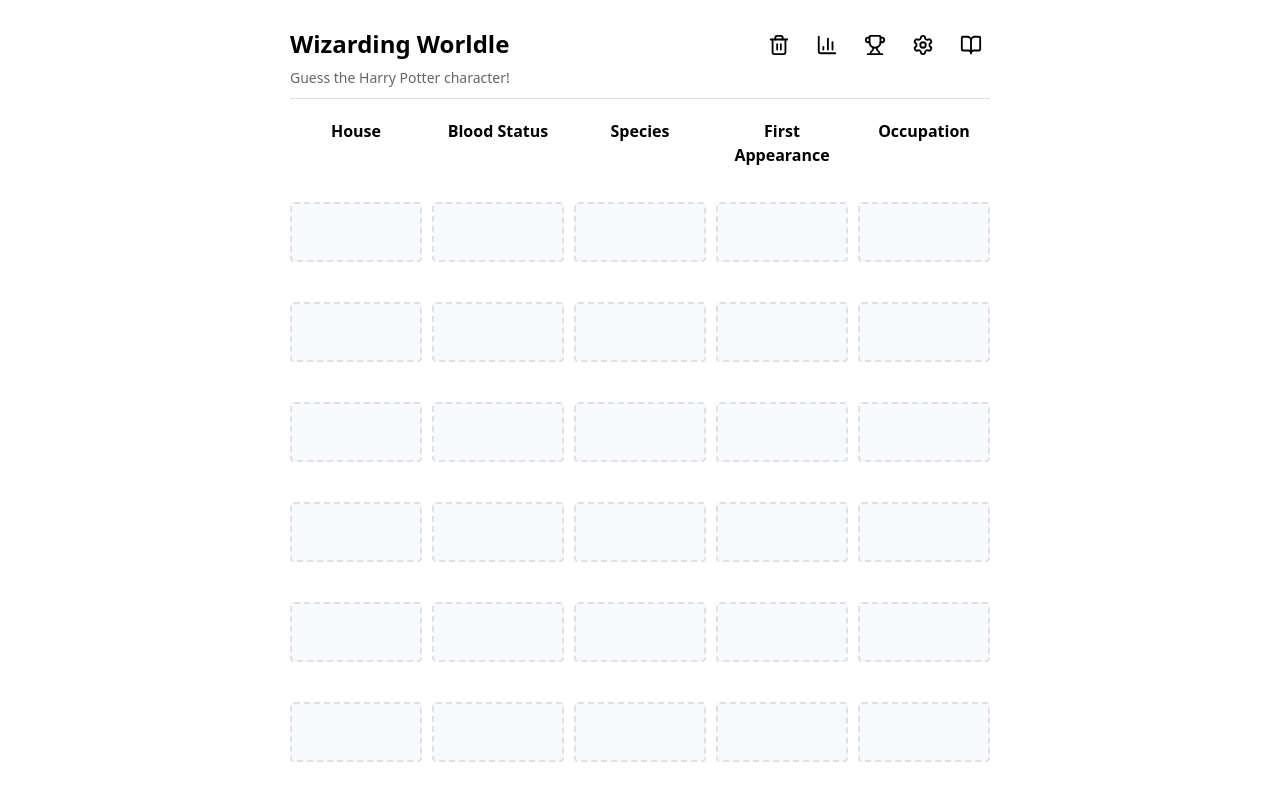
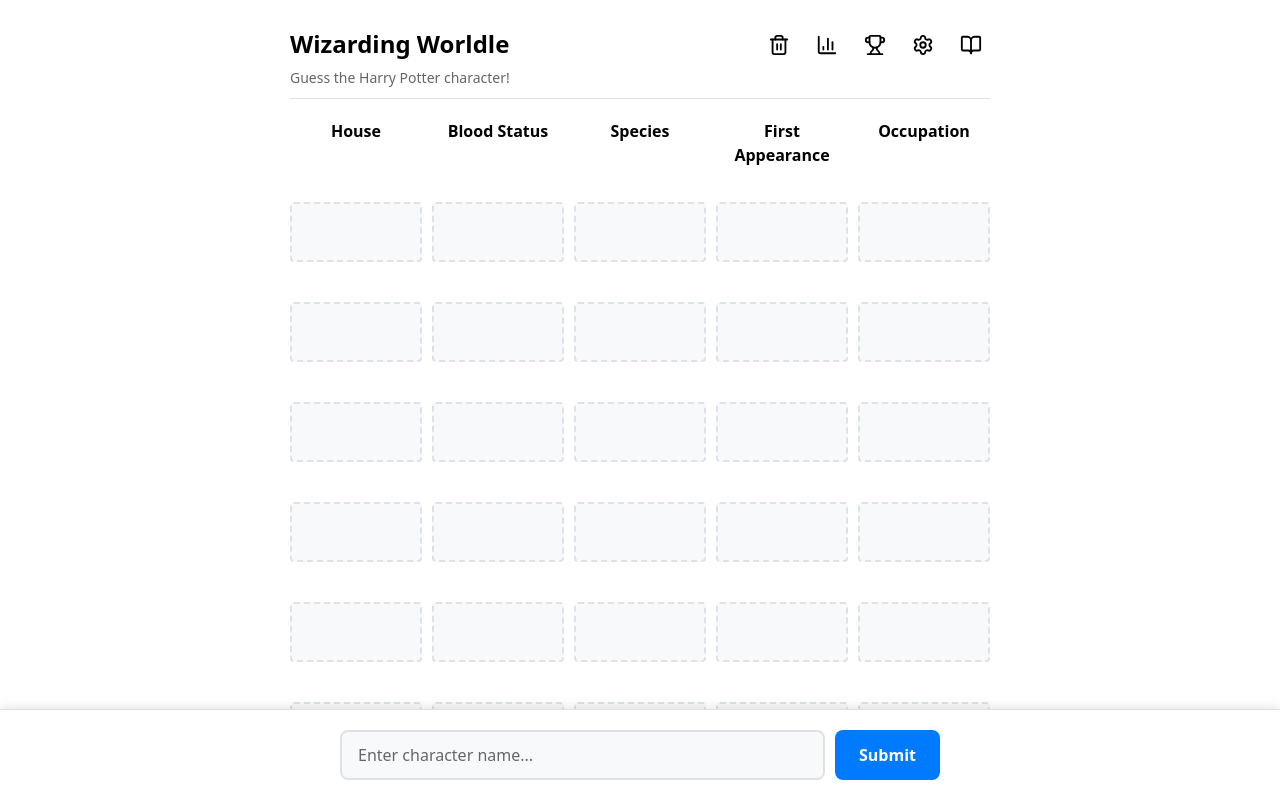
Before and after one commit to JasperRaine/wizarding-worldle, a React (Vite) app: page / in a window 1280 px wide. Shown: the top 800 px of the page. Built offline with nearby package versions, Linux system fonts and the light colour scheme.

Commit message:
fix: fix guess input and game over messages to bottom of screen

```diff
--- a/src/App.module.css
+++ b/src/App.module.css
@@ -58,6 +58,11 @@
   color: var(--text-primary);
   min-height: 100vh;
   transition: var(--transition);
+  padding-bottom: 120px; /* Add space for fixed search bar */
+}
+
+.container.gameOver {
+  padding-bottom: 120px; /* Add padding when game is over for game over messages */
 }
 
 
@@ -178,16 +183,32 @@
 .gameWon {
   color: green;
   font-weight: bold;
-  margin: 20px 0;
   text-align: center;
   animation: bounce 0.6s ease-in-out;
+  position: fixed;
+  bottom: 0;
+  left: 0;
+  right: 0;
+  background-color: var(--bg-primary);
+  padding: 20px;
+  border-top: 2px solid green;
+  box-shadow: 0 -4px 12px rgba(0, 0, 0, 0.15);
+  z-index: 101; /* Above the search bar */
 }
 
 .gameLost {
   color: red;
   font-weight: bold;
-  margin: 20px 0;
   text-align: center;
+  position: fixed;
+  bottom: 0;
+  left: 0;
+  right: 0;
+  background-color: var(--bg-primary);
+  padding: 20px;
+  border-top: 2px solid red;
+  box-shadow: 0 -4px 12px rgba(0, 0, 0, 0.15);
+  z-index: 101; /* Above the search bar */
 }
 
 /* Animations */
--- a/src/App.tsx
+++ b/src/App.tsx
@@ -521,7 +521,7 @@
 
   return (
     <>
-      <div className={styles.container}>
+      <div className={`${styles.container} ${gameOver ? styles.gameOver : ''}`}>
         {/* Navigation Bar */}
         <Navbar
           onClearStorage={clearLocalStorage}
--- a/src/components/GuessInput/GuessInput.module.css
+++ b/src/components/GuessInput/GuessInput.module.css
@@ -1,12 +1,21 @@
 .inputContainer {
-  position: relative;
-  margin-top: 20px;
+  position: fixed;
+  bottom: 0;
+  left: 0;
+  right: 0;
+  background-color: var(--bg-primary);
+  padding: 20px;
+  border-top: 1px solid var(--border-primary);
+  z-index: 100;
+  box-shadow: 0 -2px 10px rgba(0, 0, 0, 0.1);
 }
 
 .inputRow {
   display: flex;
   gap: 10px;
   width: 100%;
+  max-width: 600px;
+  margin: 0 auto;
 }
 
 .input {
@@ -34,20 +43,23 @@
 
 .suggestions {
   position: absolute;
-  top: 100%;
-  left: 0;
-  right: 0;
+  bottom: 100%;
+  left: 50%;
+  transform: translateX(-50%);
+  width: calc(100% - 40px);
+  max-width: 600px;
   background-color: var(--bg-primary);
   border: 1px solid var(--border-secondary);
-  border-radius: 4px;
-  box-shadow: 0 2px 4px rgba(0,0,0,0.1);
+  border-radius: 8px;
+  box-shadow: 0 -4px 12px rgba(0,0,0,0.15);
   z-index: 1000;
   max-height: 200px;
   overflow-y: auto;
+  margin-bottom: 10px;
 }
 
 .suggestionItem {
-  padding: 8px 12px;
+  padding: 12px 16px;
   cursor: pointer;
   border-bottom: 1px solid var(--border-primary);
   color: var(--text-primary);
--- a/src/components/GuessInput/GuessInput.tsx
+++ b/src/components/GuessInput/GuessInput.tsx
@@ -27,6 +27,20 @@
 
   return (
     <div className={styles.inputContainer}>
+      {showSuggestions && filteredCharacters.length > 0 && (
+        <div className={styles.suggestions}>
+          {filteredCharacters.map((character, index) => (
+            <div
+              key={index}
+              onClick={() => onSelectCharacter(character)}
+              className={styles.suggestionItem}
+            >
+              {character.name}
+            </div>
+          ))}
+        </div>
+      )}
+
       <div className={styles.inputRow}>
         <input
           type="text"
@@ -42,20 +56,6 @@
           Submit
         </Button>
       </div>
-
-      {showSuggestions && filteredCharacters.length > 0 && (
-        <div className={styles.suggestions}>
-          {filteredCharacters.map((character, index) => (
-            <div
-              key={index}
-              onClick={() => onSelectCharacter(character)}
-              className={styles.suggestionItem}
-            >
-              {character.name}
-            </div>
-          ))}
-        </div>
-      )}
     </div>
   )
 }
```
